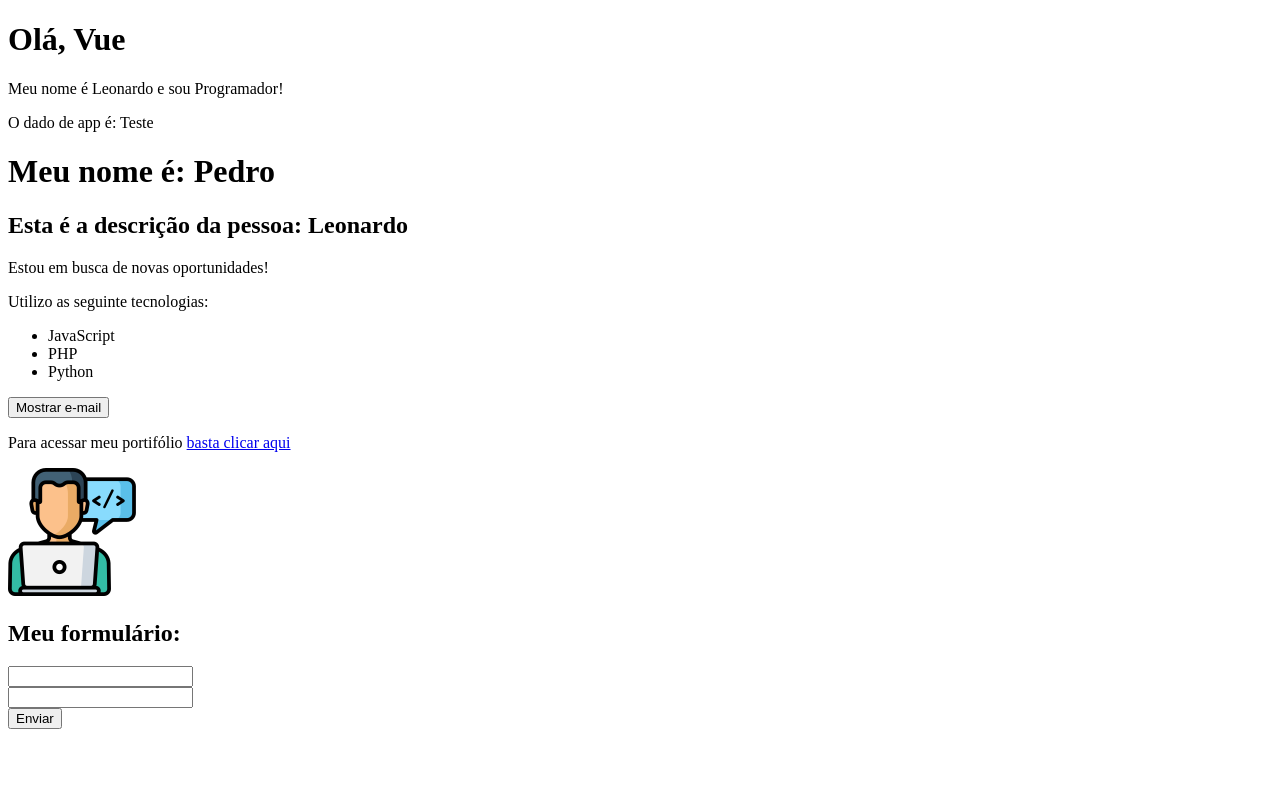
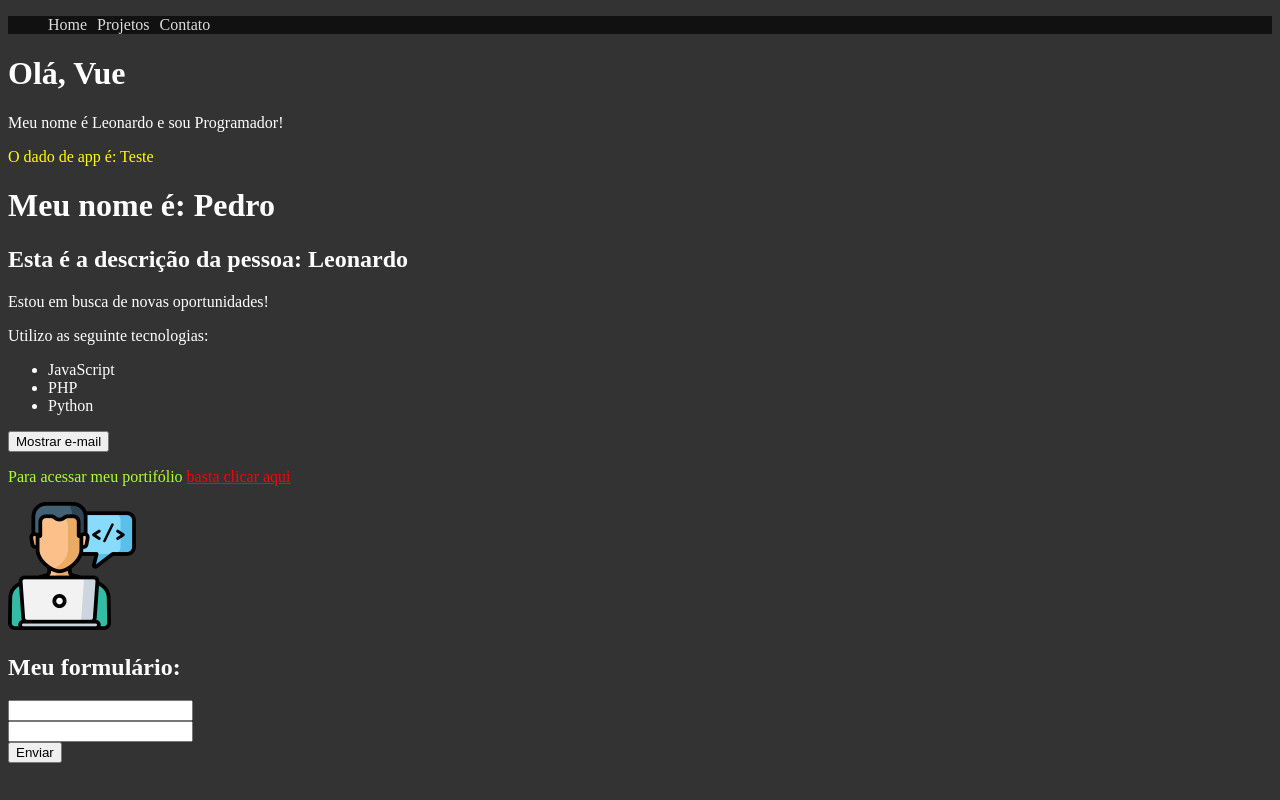
Before and after one commit to leojosants/VueJs, a Vue app in the folder projeto_vue/: page / in a window 1280 px wide. Built offline with nearby package versions, Linux system fonts and the light colour scheme.

Commit message:
CSS Scoped e CSS global
Neste vídeo você vai aprender a como estilizar a sua aplicação em #Vue, utilizando os dois principais recursos: CSS Scoped (para componentes) e CSS global (para toda a aplicação)

```diff
--- a/projeto_vue/src/App.vue
+++ b/projeto_vue/src/App.vue
@@ -1,14 +1,16 @@
 <!--  -->
 <template>
   <div>
+    <Header />
     <PrimeiroComponente />
-    <p>O dado de app é: {{ testanto }}</p>
+    <p class="paragrafo-pai">O dado de app é: {{ testanto }}</p>
     <LifeCycle />
     <Pessoa />
   </div>
 </template>
 
 <script>
+  import Header from "./components/Header.vue";
   import PrimeiroComponente from "./components/PrimeiroComponente.vue";
   import LifeCycle from "./components/LifeCycle.vue";
   import Pessoa from "./components/Pessoa.vue";
@@ -17,6 +19,7 @@
     name: "App",
 
     components: {
+      Header,
       PrimeiroComponente,
       LifeCycle,
       Pessoa
@@ -29,3 +32,22 @@
     },
   };
 </script>
+
+<style>
+  body {
+    background-color: #333;
+    color: #fff;
+  }
+
+  a {
+    color: red;
+  }
+
+  .teste{
+    color: greenyellow;
+  }
+
+  .paragrafo-pai{
+    color: yellow;
+  }
+</style>
--- /dev/null
+++ b/projeto_vue/src/components/Header.vue
@@ -0,0 +1,38 @@
+<!--  -->
+<template>
+    <div>
+        <ul>
+            <li><a href="#">Home</a></li>
+            <li><a href="#">Projetos</a></li>
+            <li><a href="#">Contato</a></li>
+        </ul>
+    </div>
+</template>
+
+<script>
+    export default {
+        name: 'Header'
+    }
+</script>
+
+<style scoped>
+    ul {
+        list-style: none;
+        display: flex;
+        background: #111;
+    }
+
+    li {
+        margin-right: 10px;
+    }
+
+    a {
+       color: #ddd;
+       text-decoration: none;
+       transition: .5s;
+    }
+
+    a:hover {
+        color: turquoise;
+    }
+</style>
--- a/projeto_vue/src/components/Info.vue
+++ b/projeto_vue/src/components/Info.vue
@@ -16,7 +16,7 @@
         </div>
 
         <p v-show="mostrar_email">Mande uma memsagem para: {{ email }}</p>
-        <p>Para acessar meu portifólio <a v-bind:href="meu_link" target="_blank">basta clicar aqui</a></p>
+        <p class="teste">Para acessar meu portifólio <a v-bind:href="meu_link" target="_blank">basta clicar aqui</a></p>
         <Picture />
     </div>
 </template>
```
